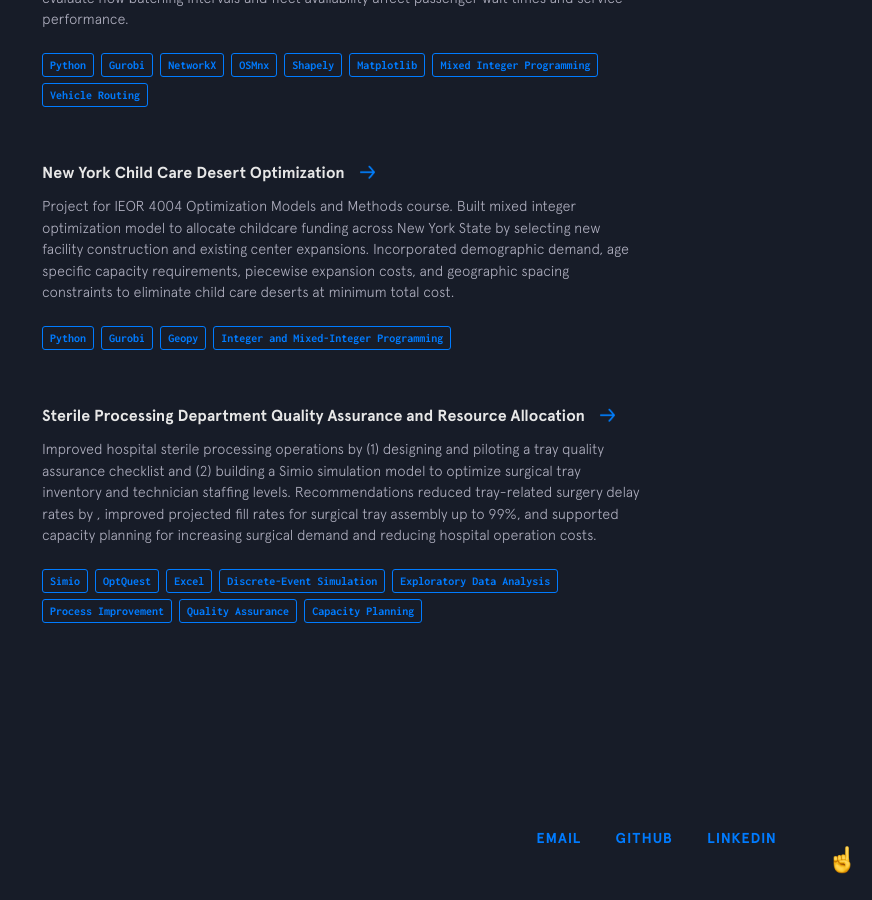
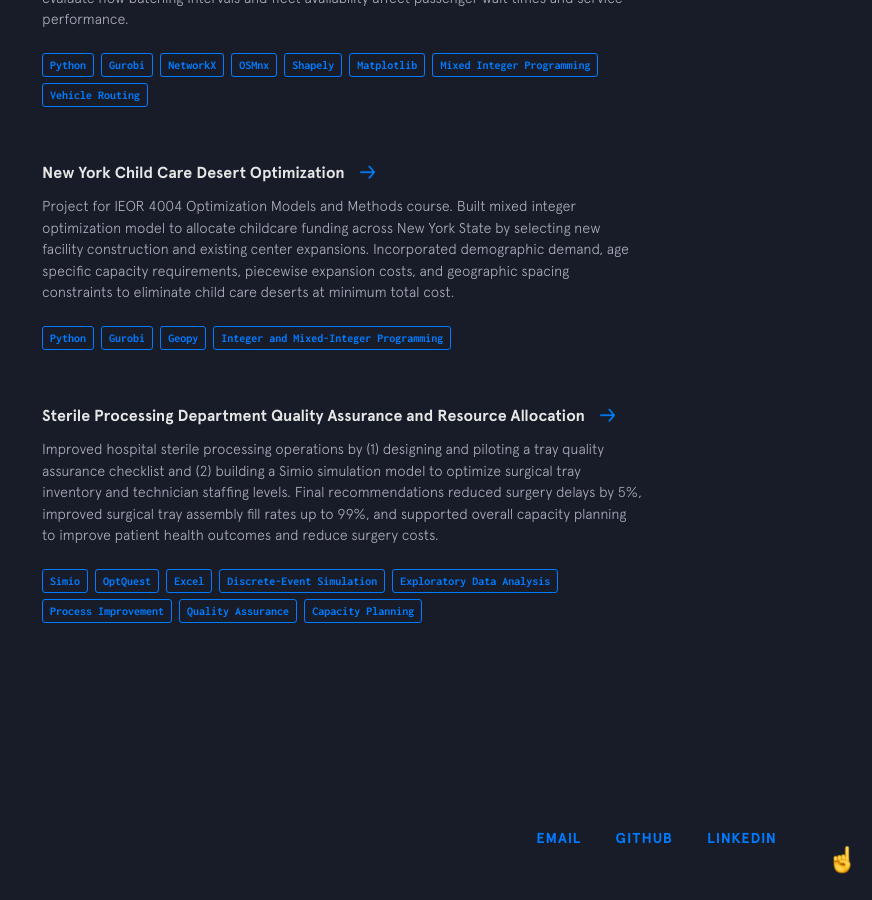
Before and after one commit to dz2590/dz2590.github.io, a Jekyll site: the page built from index.html, in a window 1280 px wide and 900 px high, scrolled down 4227 px. Shown: the whole window, without its empty margins (408-1280 px from the left). Built offline with Jekyll 4.4.1, drawn with Linux system fonts in a browser that asks for light colours; nearby versions of some CDN libraries.

Commit message:
Edited project description

```diff
--- a/_data/opti-projects.yml
+++ b/_data/opti-projects.yml
@@ -45,7 +45,8 @@
   url: /18 Piedmont Atlanta SPD Hospital Final Report.pdf
   code: /18 Piedmont Atlanta SPD Hospital Final Report.pdf
   description: Improved hospital sterile processing operations by (1) designing and piloting a tray quality assurance checklist and (2) building a Simio simulation model to optimize surgical
-    tray inventory and technician staffing levels. Recommendations reduced tray-related surgery delay rates by , improved projected fill rates for surgical tray assembly up to 99%, and supported capacity planning for increasing surgical demand and reducing hospital operation costs.
+    tray inventory and technician staffing levels. Final recommendations reduced surgery delays by 5%, improved surgical tray assembly fill rates up to 99%, and supported overall capacity planning
+    to improve patient health outcomes and reduce surgery costs.
   used:
     - thing: Simio
     - thing: OptQuest
```
